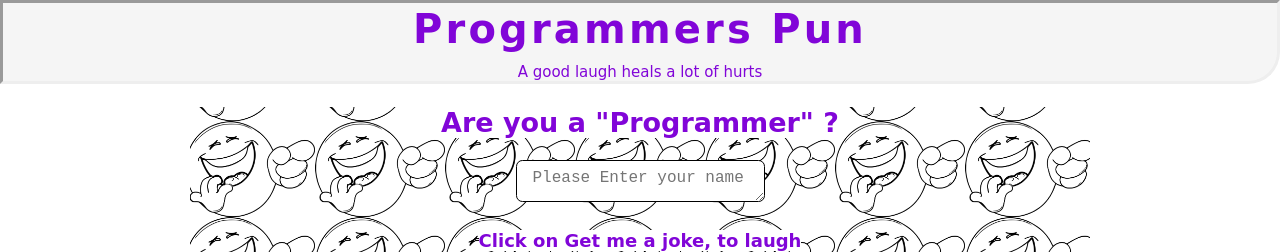
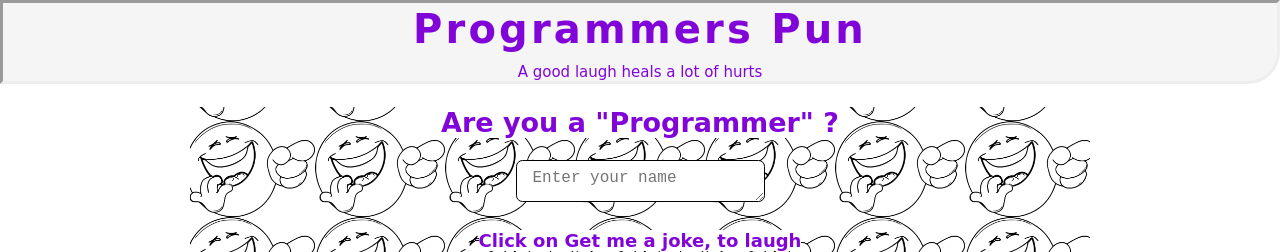
Before and after one commit to Pruthviraj-MV/programmers-jokes, a plain HTML site: page index.html in a window 1280 px wide. Shown: the top 252 px of the page. Drawn offline with Linux system fonts and the light colour scheme; a web font is replaced by a local one.

Commit message:
fix: textarea

```diff
--- a/index.html
+++ b/index.html
@@ -19,7 +19,7 @@
     </header>
     <main class="main-style">
         <h2>Are you a "Programmer" ?</h2>
-        <textarea id="input-text" placeholder="Please Enter your name"></textarea>
+        <textarea id="input-text" placeholder="Enter your name"></textarea>
 
         <h4>Click on Get me a joke, to laugh</h4>
 
```
